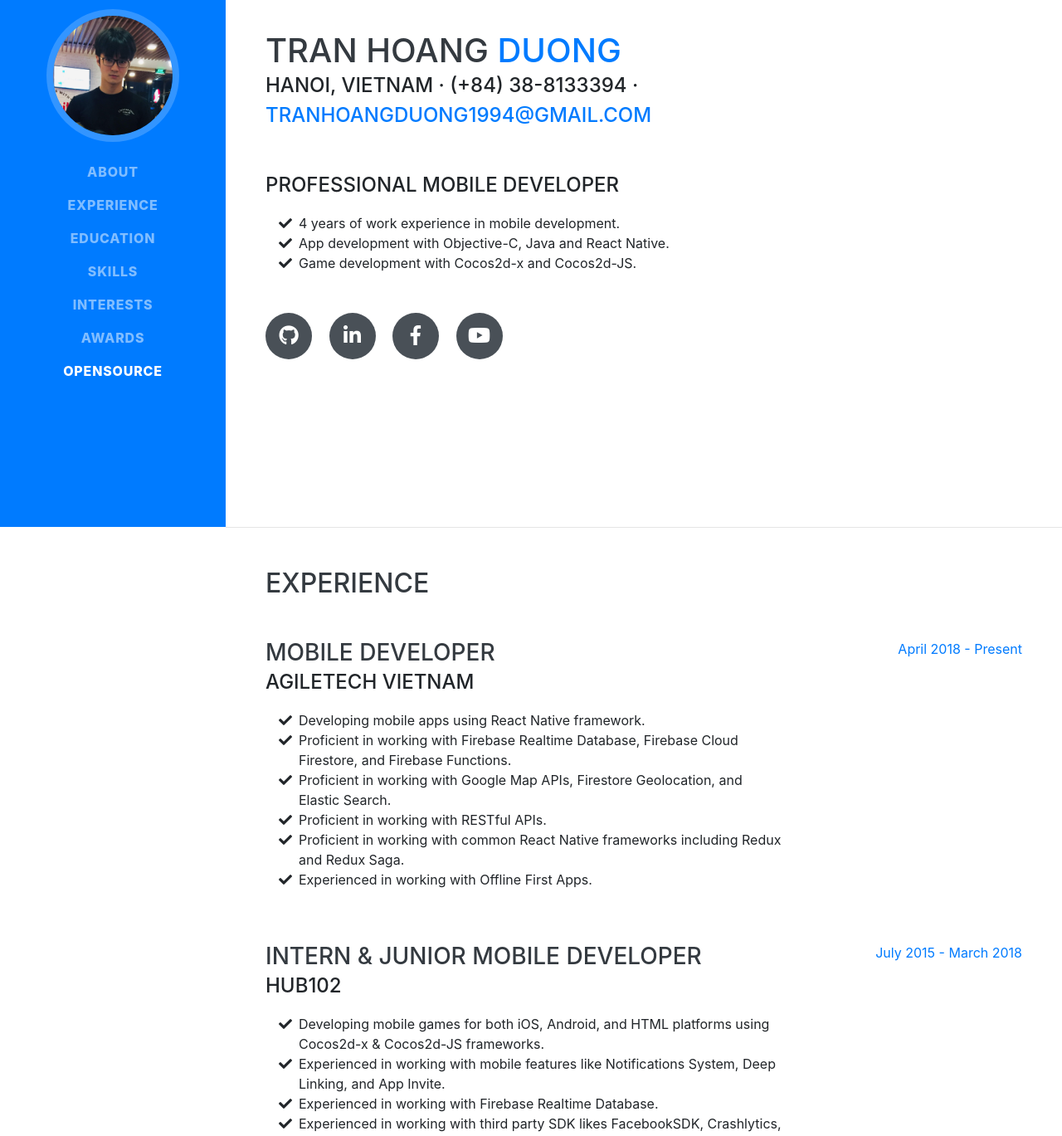
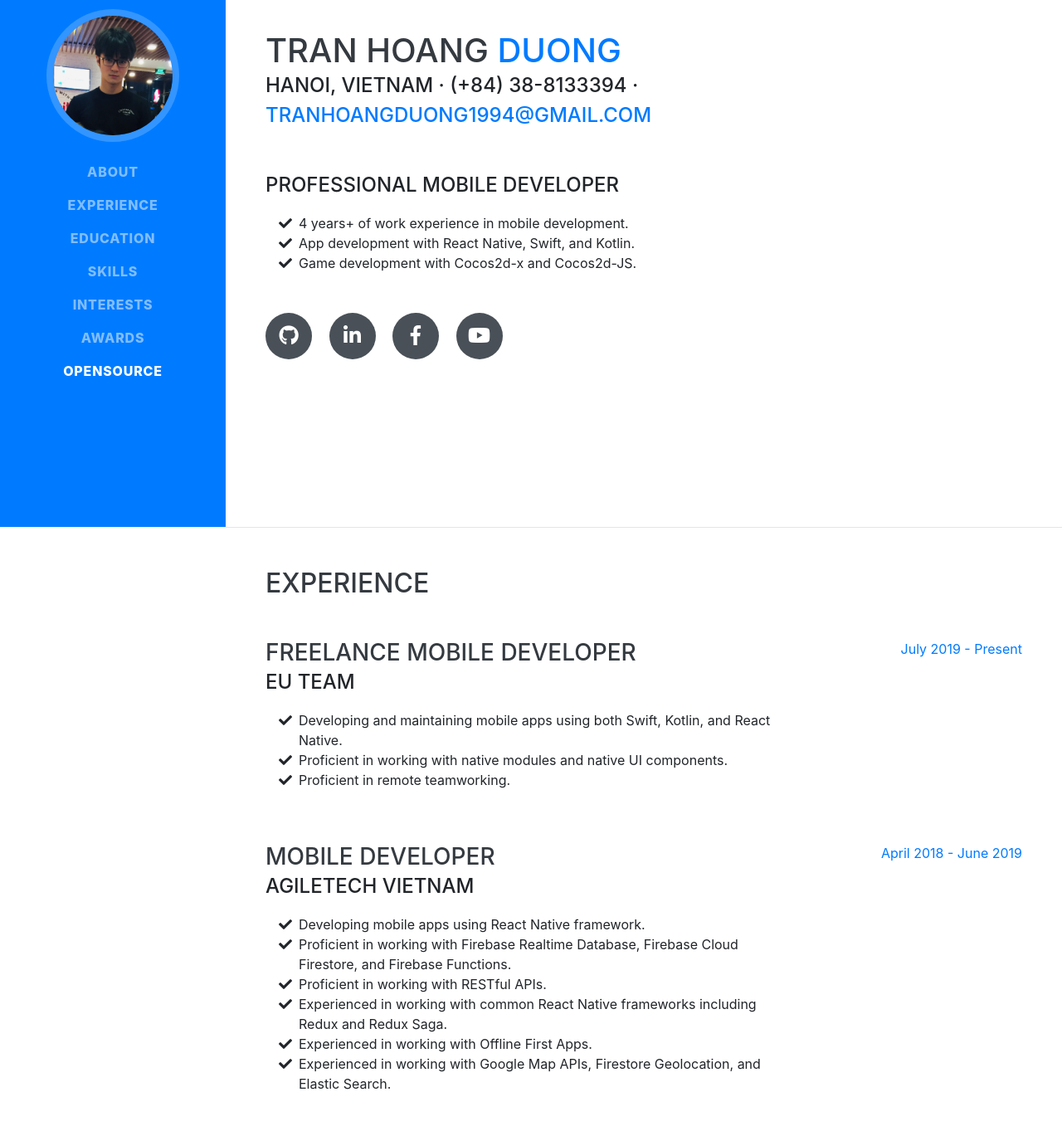
Before and after one commit to tranhoangduong1994/tranhoangduong1994.github.io, a website with bundled scripts: page index.html in a window 1280 px wide. Shown: the part 165-1534 px from the top of the page at 83% size. Built offline with nearby package versions, Linux system fonts and the light colour scheme; a web font is replaced by a local one.

Commit message:
update August 2020

```diff
--- a/index.html
+++ b/index.html
@@ -109,11 +109,11 @@
           <ul class="fa-ul mb-0 pb-5">
             <li>
               <i class="fa-li fa fa-check"></i>
-              4 years of work experience in mobile development.
+              4 years+ of work experience in mobile development.
             </li>
             <li>
               <i class="fa-li fa fa-check"></i>
-              App development with Objective-C, Java and React Native.
+              App development with React Native, Swift, and Kotlin.
             </li>
             <li>
               <i class="fa-li fa fa-check"></i>
@@ -152,6 +152,32 @@
         <div class="w-100">
           <h2 class="mb-5">Experience</h2>
 
+        <div
+          class="resume-item d-flex flex-column flex-md-row justify-content-between mb-5"
+        >
+          <div class="resume-content">
+            <h3 class="mb-0">Freelance Mobile Developer</h3>
+            <div class="subheading mb-3">EU team</div>
+            <ul class="fa-ul">
+              <li>
+                <i class="fa-li fa fa-check"></i>
+                Developing and maintaining mobile apps using both Swift, Kotlin, and React Native.
+              </li>
+              <li>
+                <i class="fa-li fa fa-check"></i>
+                Proficient in working with native modules and native UI components.
+              </li>
+              <li>
+                <i class="fa-li fa fa-check"></i>
+                Proficient in remote teamworking.
+              </li>
+            </ul>
+          </div>
+          <div class="resume-date text-md-right">
+            <span class="text-primary">July 2019 - Present</span>
+          </div>
+        </div>
+
           <div
             class="resume-item d-flex flex-column flex-md-row justify-content-between mb-5"
           >
@@ -169,24 +195,24 @@
                 </li>
                 <li>
                   <i class="fa-li fa fa-check"></i>
-                  Proficient in working with Google Map APIs, Firestore Geolocation, and Elastic Search.
-                </li>
-                <li>
-                  <i class="fa-li fa fa-check"></i>
                   Proficient in working with RESTful APIs.
                 </li>
                 <li>
                   <i class="fa-li fa fa-check"></i>
-                  Proficient in working with common React Native frameworks including Redux and Redux Saga.
+                  Experienced in working with common React Native frameworks including Redux and Redux Saga.
                 </li>
                 <li>
                   <i class="fa-li fa fa-check"></i>
                   Experienced in working with Offline First Apps.
                 </li>
+                <li>
+                  <i class="fa-li fa fa-check"></i>
+                  Experienced in working with Google Map APIs, Firestore Geolocation, and Elastic Search.
+                </li>
               </ul>
             </div>
             <div class="resume-date text-md-right">
-              <span class="text-primary">April 2018 - Present</span>
+              <span class="text-primary">April 2018 - June 2019</span>
             </div>
           </div>
 
@@ -269,18 +295,6 @@
             <div class="item">
               <h3 class="level-title">React Native</h3>
               <div class="level-bar">
-                <div class="level-bar-inner" style="width: 95%"></div>
-              </div>
-            </div>
-            <div class="item">
-              <h3 class="level-title">Cocos2d-x & Cocos2d-JS</h3>
-              <div class="level-bar">
-                <div class="level-bar-inner" style="width: 95%"></div>
-              </div>
-            </div>
-            <div class="item">
-              <h3 class="level-title">Firebase</h3>
-              <div class="level-bar">
                 <div class="level-bar-inner" style="width: 90%"></div>
               </div>
             </div>
@@ -291,27 +305,33 @@
               </div>
             </div>
             <div class="item">
-              <h3 class="level-title">Java</h3>
+              <h3 class="level-title">Firebase</h3>
+              <div class="level-bar">
+                <div class="level-bar-inner" style="width: 85%"></div>
+              </div>
+            </div>
+            <div class="item">
+              <h3 class="level-title">Cocos2d-x & Cocos2d-JS</h3>
               <div class="level-bar">
                 <div class="level-bar-inner" style="width: 80%"></div>
               </div>
             </div>
             <div class="item">
-              <h3 class="level-title">Objective-C</h3>
+              <h3 class="level-title">Kotlin</h3>
               <div class="level-bar">
-                <div class="level-bar-inner" style="width: 80%"></div>
+                <div class="level-bar-inner" style="width: 70%"></div>
+              </div>
+            </div>
+            <div class="item">
+              <h3 class="level-title">Swift</h3>
+              <div class="level-bar">
+                <div class="level-bar-inner" style="width: 70%"></div>
               </div>
             </div>
             <div class="item">
               <h3 class="level-title">C & C++</h3>
               <div class="level-bar">
-                <div class="level-bar-inner" style="width: 80%"></div>
-              </div>
-            </div>
-            <div class="item">
-              <h3 class="level-title">Sketch & Photoshop</h3>
-              <div class="level-bar">
-                <div class="level-bar-inner" style="width: 50%"></div>
+                <div class="level-bar-inner" style="width: 60%"></div>
               </div>
             </div>
           </div>
```
